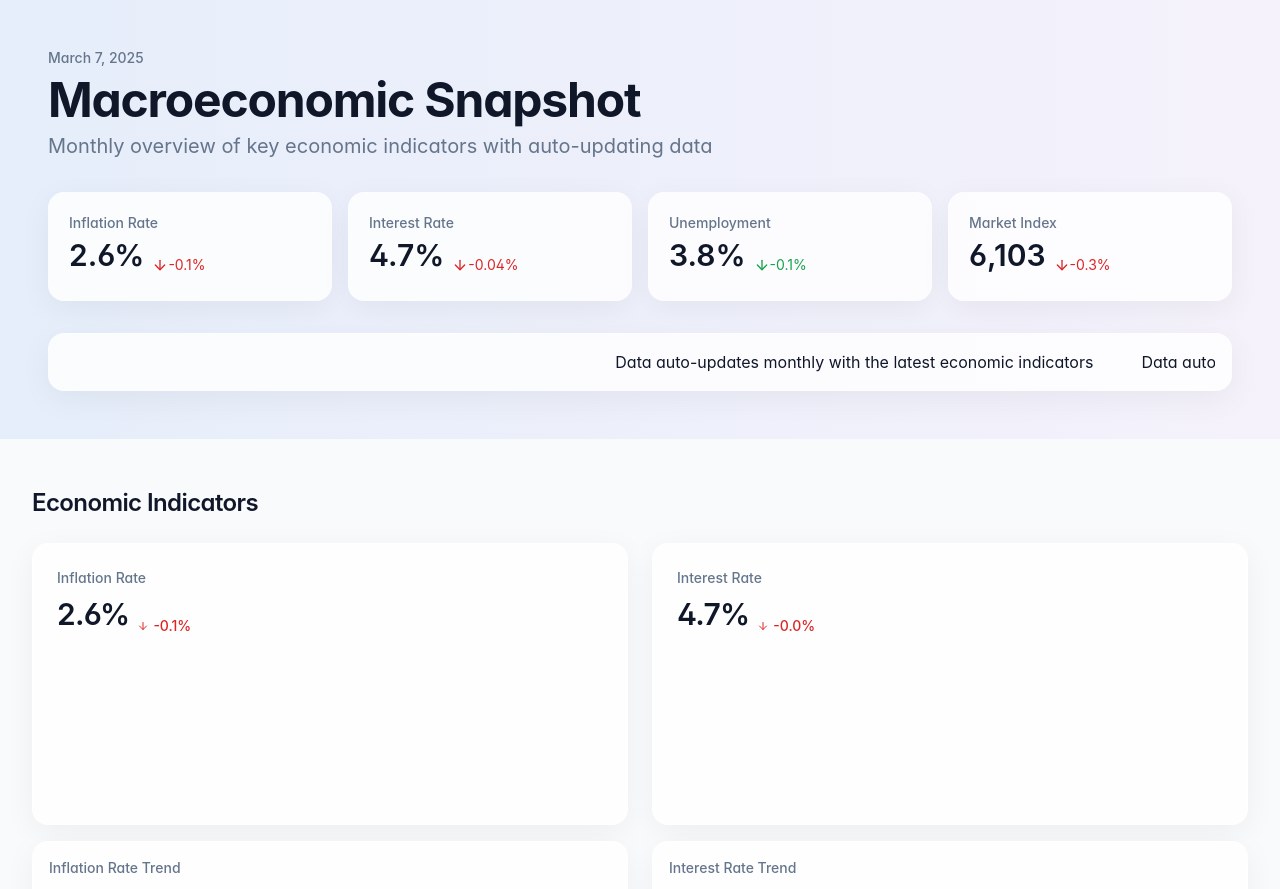
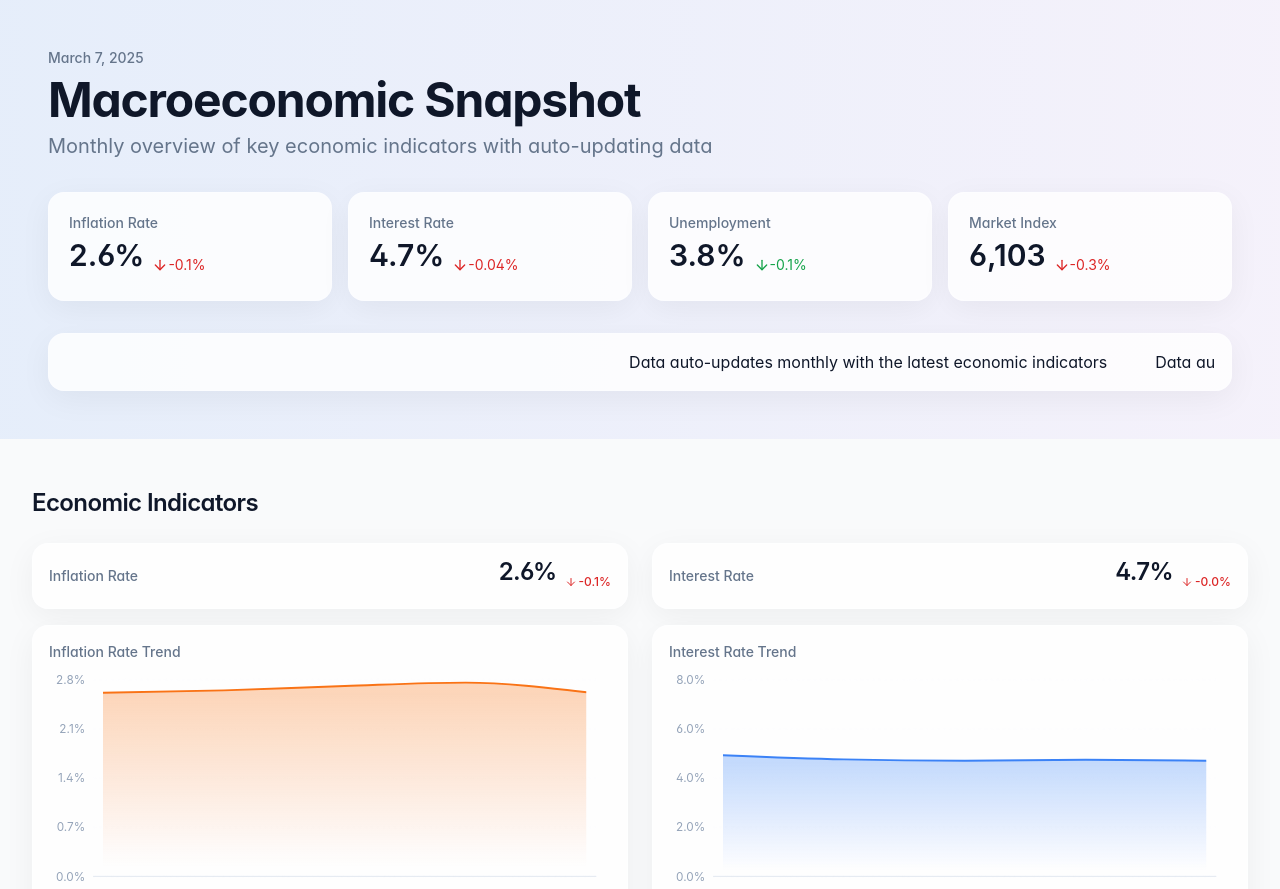
Before and after one commit to kameghji/macrotrend-snapshot, a React (Vite) app: page / in a window 1280 px wide. Shown: the top 889 px of the page. Built offline with nearby package versions, Linux system fonts and the light colour scheme.

Commit message:
Refactor codebase
General code improvements and refactoring.

```diff
--- a/src/components/Chart.tsx
+++ b/src/components/Chart.tsx
@@ -64,7 +64,7 @@ const Chart: React.FC<ChartProps> = ({
       <ResponsiveContainer width="100%" height={height}>
         <AreaChart
           data={data}
-          margin={{ top: 10, right: 10, left: 0, bottom: 20 }}
+          margin={{ top: 10, right: 10, left: 0, bottom: 40 }} // Increased bottom margin for x-axis
         >
           <defs>
             <linearGradient id={`gradient-${dataKey}`} x1="0" y1="0" x2="0" y2="1">
@@ -79,7 +79,8 @@ const Chart: React.FC<ChartProps> = ({
             axisLine={{ stroke: '#e2e8f0' }}
             tickLine={false}
             padding={{ left: 10, right: 10 }}
-            height={30}
+            height={40} // Increased height for x-axis
+            dy={10} // Add padding between axis and labels
           />
           <YAxis
             tick={{ fontSize: 12, fill: '#94a3b8' }}
--- a/src/components/MacroIndicator.tsx
+++ b/src/components/MacroIndicator.tsx
@@ -31,8 +31,8 @@ const MacroIndicator: React.FC<MacroIndicatorProps> = ({
   if (isLoading) {
     return (
       <div className={cn('flex flex-col space-y-4', className)}>
-        <div className="glass animate-pulse rounded-2xl p-5 h-24"></div>
-        <div className="glass animate-pulse rounded-2xl overflow-hidden p-4 h-[300px]"></div>
+        <div className="glass animate-pulse rounded-2xl p-4 h-20"></div>
+        <div className="glass animate-pulse rounded-2xl overflow-hidden p-4 h-[340px]"></div>
       </div>
     );
   }
@@ -70,9 +70,10 @@ const MacroIndicator: React.FC<MacroIndicatorProps> = ({
         formatFn={displayFormatter}
         isPercent={isPercent || dataKey === 'stockIndex'}
         inverseTrend={inverseTrend}
+        className="py-3 px-4 h-auto" // Smaller card
       />
 
-      <div className="glass rounded-2xl overflow-hidden p-4 pb-6">
+      <div className="glass rounded-2xl overflow-hidden p-4 pb-10 h-[340px]"> {/* Increased height and bottom padding */}
         <Chart
           data={data}
           dataKey={dataKey as string}
@@ -80,6 +81,7 @@ const MacroIndicator: React.FC<MacroIndicatorProps> = ({
           title={`${title} Trend`}
           unit={isPercent ? '%' : ''}
           formatter={displayFormatter}
+          height={290} // Increased chart height
         />
       </div>
     </div>
--- a/src/components/StatCard.tsx
+++ b/src/components/StatCard.tsx
@@ -39,15 +39,15 @@ const StatCard: React.FC<StatCardProps> = ({
 
   return (
     <div className={cn(
-      'glass p-6 rounded-2xl transition-all duration-300 h-full',
-      'hover:shadow-lg transform hover:-translate-y-1',
+      'glass transition-all duration-300',
+      'hover:shadow-lg transform hover:-translate-y-1 rounded-2xl',
       className
     )}>
-      <div className="flex flex-col space-y-2">
+      <div className="flex justify-between items-center">
         <h3 className="text-sm font-medium text-muted-foreground">{title}</h3>
 
         <div className="flex items-baseline space-x-2">
-          <span className="text-3xl font-semibold tracking-tight">
+          <span className="text-2xl font-semibold tracking-tight">
             <AnimatedNumber
               value={value}
               previousValue={previousValue}
@@ -58,21 +58,21 @@ const StatCard: React.FC<StatCardProps> = ({
 
           {change !== undefined && !isNeutral && (
             <span className={cn(
-              'inline-flex items-center text-sm font-medium',
+              'inline-flex items-center text-xs font-medium',
               isPositive ? 'text-green-600' : 'text-red-600',
             )}>
               {isPositive ? (
-                <ArrowUp className="w-3 h-3 mr-1" />
+                <ArrowUp className="w-3 h-3 mr-0.5" />
               ) : (
-                <ArrowDown className="w-3 h-3 mr-1" />
+                <ArrowDown className="w-3 h-3 mr-0.5" />
               )}
               {formattedChange}
             </span>
           )}
 
           {isNeutral && (
-            <span className="inline-flex items-center text-sm font-medium text-gray-500">
-              <Minus className="w-3 h-3 mr-1" />
+            <span className="inline-flex items-center text-xs font-medium text-gray-500">
+              <Minus className="w-3 h-3 mr-0.5" />
               No change
             </span>
           )}
```
